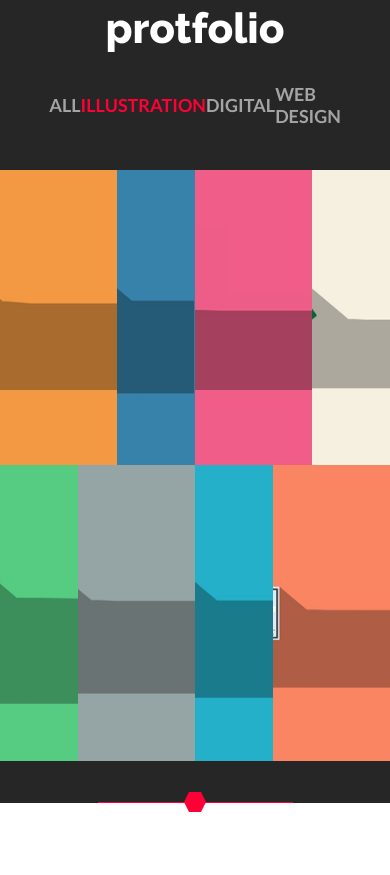
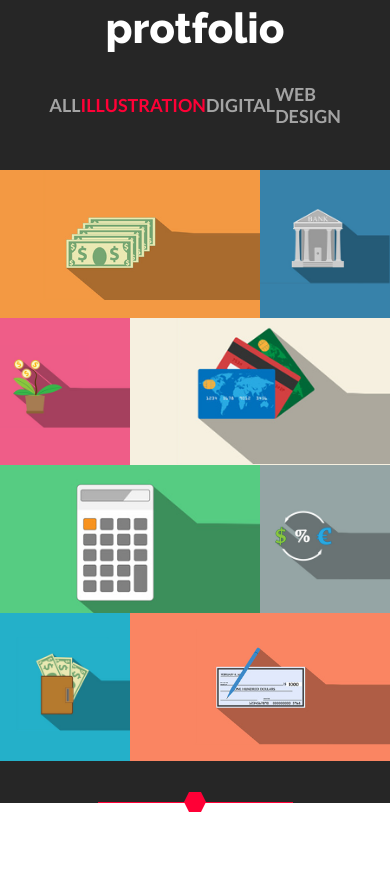
Before and after one commit to hanomag123/creativia, a plain HTML site: page index.html in a window 390 px wide. Shown: the part 2885-3760 px from the top of the page. Drawn offline with Linux system fonts and the light colour scheme.

Commit message:
last commit

```diff
--- a/styles/media.css
+++ b/styles/media.css
@@ -217,10 +217,27 @@
         align-items: center;
         margin-top: 10px;
     }
-}
+    .ourProduct__header-item:nth-child(2) {
+        display: none;
+    }
     .ourServices {
         height: 2300px;
     }
+    .portfolio__container {
+        height: 70%;
+        display: grid;
+        grid-template-areas:
+        "money money bank"
+        "flower card card"
+        "calc calc proc"
+        "cash check check";
+        grid-template-rows: repeat(4, 1fr);
+        grid-template-columns: repeat(3, 1fr);
+    }
+    .portfolio__container-item:hover .portfolio__container-item__discription {
+        display: none;
+    }
+}
 @media (max-width:315px) {
     .ourServices {
         height: 2500px;
```
